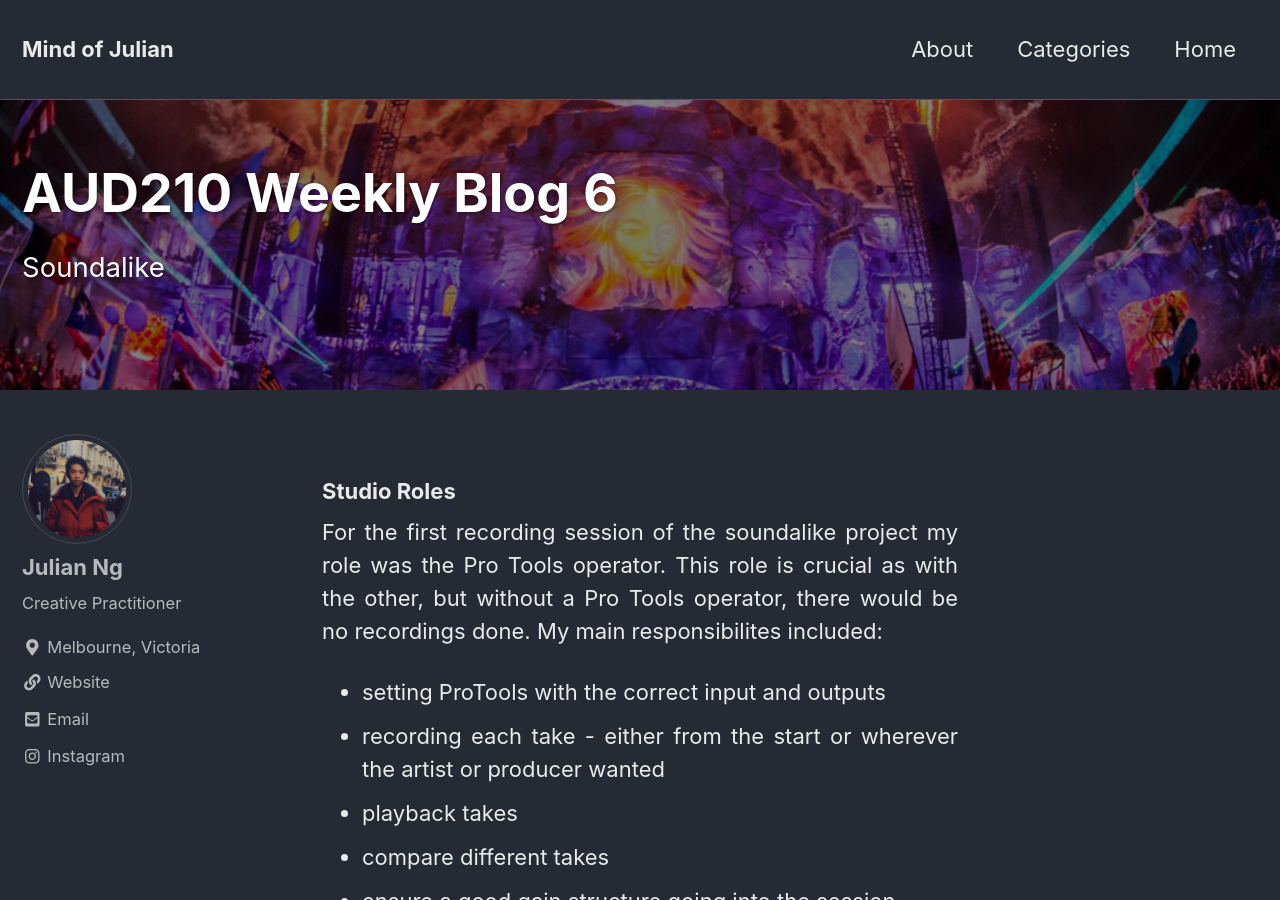
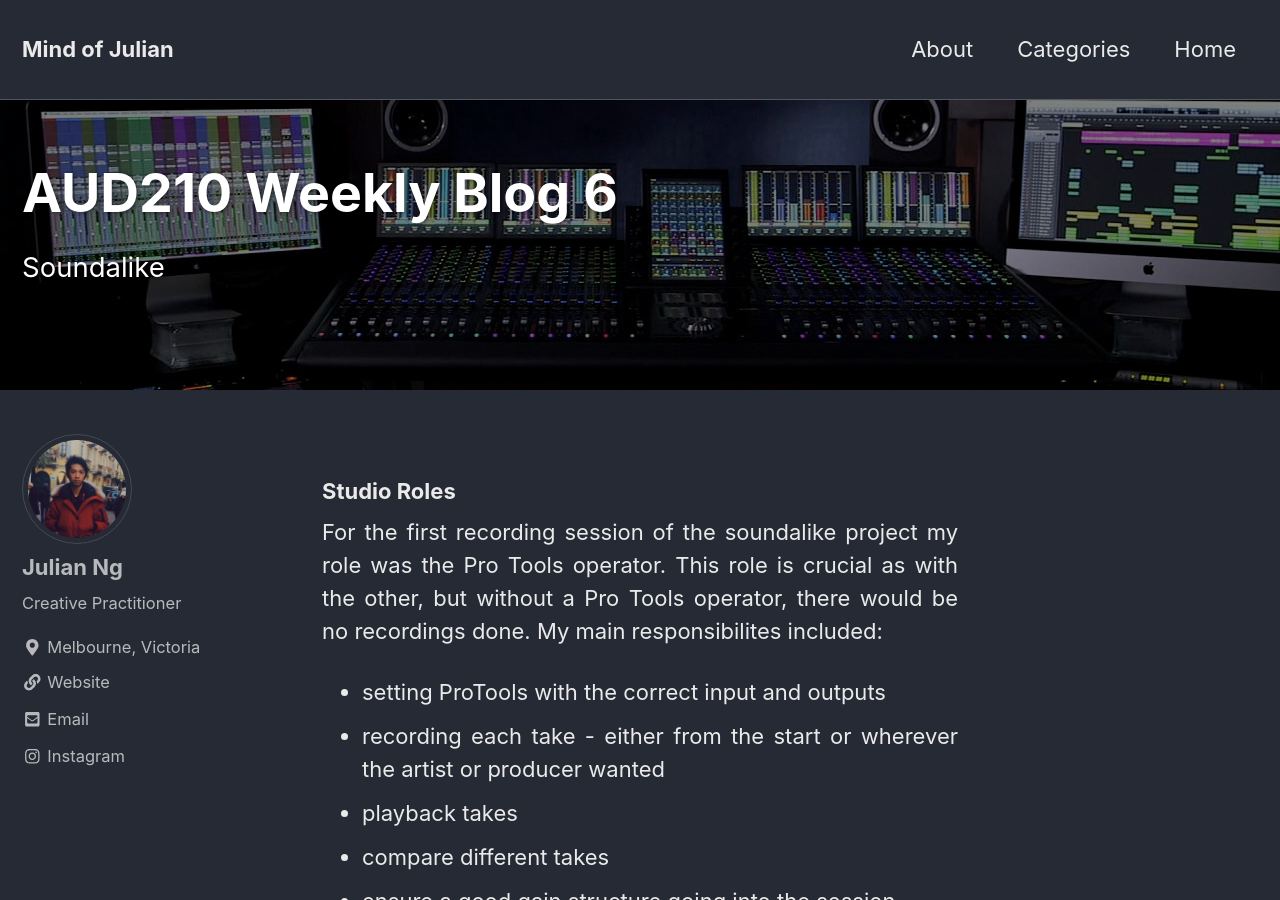
Before and after one commit to ngjuliann/blog, a Jekyll site: the page built from _posts/2018-03-26-Blog7.md, in a window 1280 px wide and 900 px high. Built offline with Jekyll 4.4.1, drawn with Linux system fonts in a browser that asks for light colours; nearby versions of some CDN libraries.

Commit message:
Soundalike Photo

```diff
--- a/_posts/2018-03-26-Blog7.md
+++ b/_posts/2018-03-26-Blog7.md
@@ -7,7 +7,7 @@ excerpt: "Soundalike"
 header:
   overlay_color: "#000"
   overlay_filter: "0.5"
-  overlay_image: /assets/images/blogs/aud210bp1.jpg
+  overlay_image: /assets/images/blogs/aud210bp2.jpg
 
 ---
 <style>
```
Also changed, not shown: _posts/2018-03-19-Blog6.md (+1 -1 lines), assets/images/blogs/aud210bp2.jpg (added).
